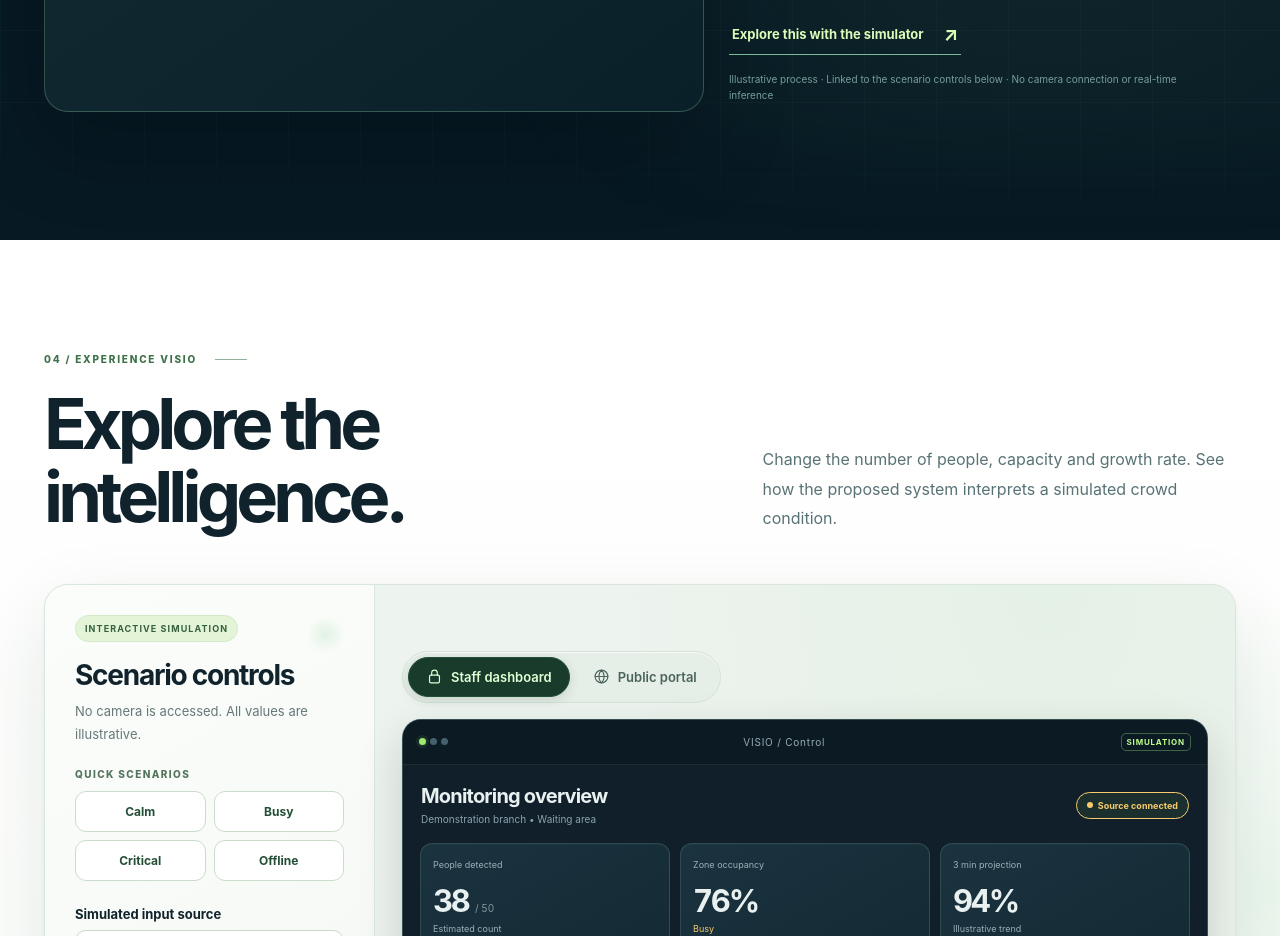
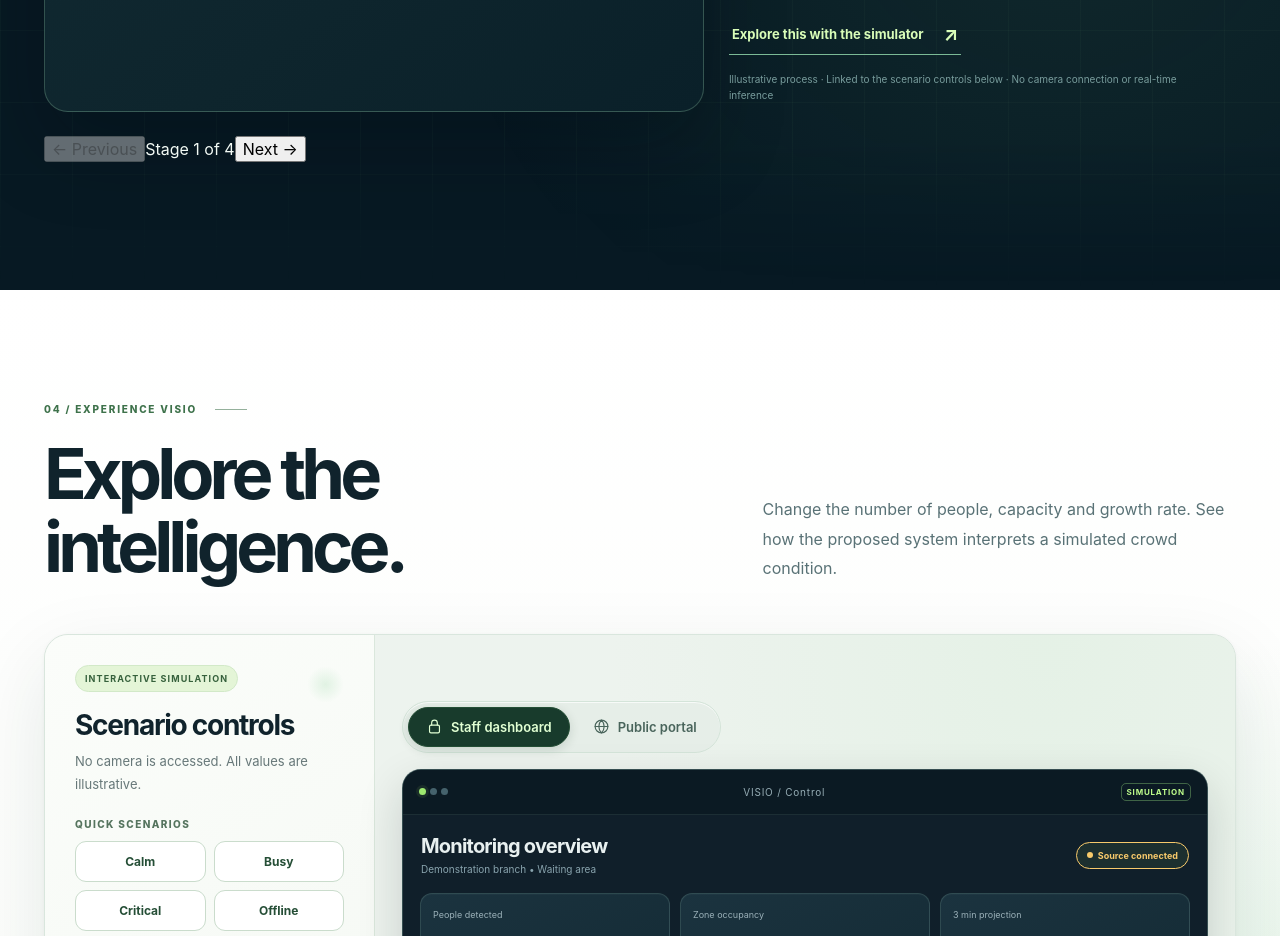
Before and after one commit to binupa450/landing-page, a React (Vite) app: page / in a window 1280 px wide. Shown: the part 4640-5576 px from the top of the page. Built offline with nearby package versions, Linux system fonts and the light colour scheme.

Commit message:
Add previous and next navigation to journey section

```diff
--- a/src/Journey.tsx
+++ b/src/Journey.tsx
@@ -89,6 +89,29 @@ export default function Journey({count,capacity,trend,online}:JourneyProps){
           <a className="journey-try-link" href="#demo">Explore this with the simulator <span aria-hidden="true">↗</span></a>
           <p className="journey-footnote">Illustrative process · Linked to the scenario controls below · No camera connection or real-time inference</p>
         </div>
+        <div className="journey-navigation">
+          <button
+              type="button"
+              onClick={() => setActive((prev) => Math.max(0, prev - 1))}
+              disabled={active === 0}
+          >
+            ← Previous
+          </button>
+
+          <span>
+    Stage {active + 1} of {stages.length}
+  </span>
+
+          <button
+              type="button"
+              onClick={() =>
+                  setActive((prev) => Math.min(stages.length - 1, prev + 1))
+              }
+              disabled={active === stages.length - 1}
+          >
+            Next →
+          </button>
+        </div>
       </div>
     </div>
   </section>;
```
